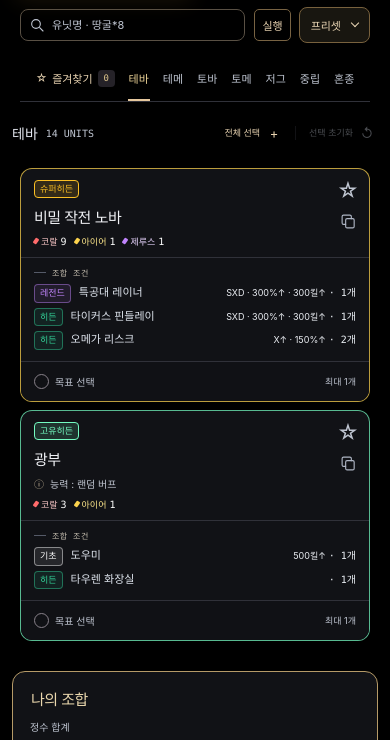
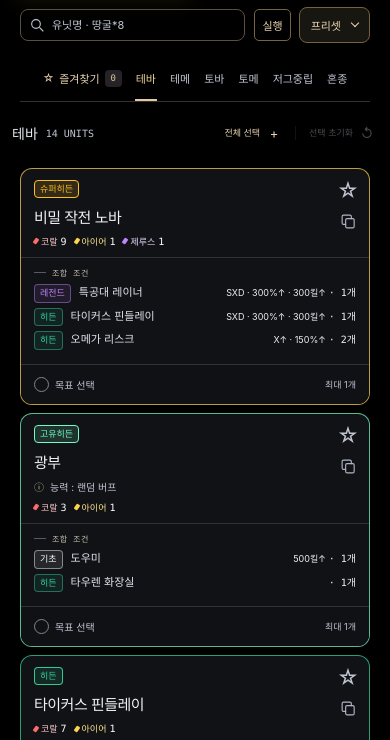
Before and after one commit to sld-nexus/site, a plain HTML site: page index.html in a window 390 px wide. Shown: the part 95-835 px from the top of the page. Drawn offline with Linux system fonts and the light colour scheme.

Commit message:
SLD-NEXUS-V54
### V54 릴리즈 노트

- **유닛도감:** 모바일 카드 배치를 세로 2장 → 3장으로 변경
- **즐겨찾기:** 모바일 세로 3장 및 공통 Grid 정렬 방식 적용
- **체크리스트:** 모바일 세로 3장으로 변경, V38 카드 크기·배치 기준 반영
- **태블릿·모바일:** V38의 카드 정렬 및 가로 스와이프 방식 복원
- **카드 높이:** 페이지 간 행 높이 공유 및 마지막 페이지의 불필요한 카드 확장 방지
- **종족 카테고리:** 저그·중립을 '저그중립'으로 통합 (저그유닛 28개 / 중립유닛 11개)
- **코드 정리:** 기능별 섹션 정렬, 불필요한 코드 및 중복 스타일 제거
- **기존 기능 유지:** 유닛 데이터, 조합식, 즐겨찾기, 체크리스트 및 저장 데이터 유지

```diff
--- a/app.js
+++ b/app.js
@@ -36,10 +36,10 @@
         tabs: [
             { key: "테바", name: "테바" }, { key: "테메", name: "테메" },
             { key: "토바", name: "토바" }, { key: "토메", name: "토메" },
-            { key: "저그", name: "저그" }, { key: "중립", name: "중립" }, { key: "혼종", name: "혼종" }
+            { key: "저그중립", name: "저그중립" }, { key: "혼종", name: "혼종" }
         ],
         essence: {
-            mapping: { "테바": "코랄", "테메": "코랄", "토바": "아이어", "토메": "아이어", "저그": "제루스", "중립": "제루스", "혼종": "혼종" }
+            mapping: { "테바": "코랄", "테메": "코랄", "토바": "아이어", "토메": "아이어", "저그중립": "제루스", "혼종": "혼종" }
         },
         sorting: { order: { "아몬": 100, "나루드": 97 } },
         groupDefs: [
@@ -1669,8 +1669,8 @@
         if (items.length === 0) {
             return `<div class="collection-empty"><span aria-hidden="true">☆</span><h3>자주 쓰는 유닛을 모아두세요</h3><p>카드의 별을 누르면 여기에 모입니다.<br>원래 도감의 위치와 선택 상태는 그대로 유지됩니다.</p><button type="button" class="ctrl-btn" data-action="selectTab" data-tab-idx="${_activeTabIdx}">유닛도감 둘러보기</button></div>`;
         }
-        const pageSize = UNITBOARD_MOBILE_PAGING.matches ? 2 : UNITBOARD_TABLET_PAGING.matches ? 6 : 2;
-        return `<div class="unitboard-fav-grid">${buildPagerPages(items.map(item => buildCard(item, 'fav-')), pageSize, 'unitboard-page unitboard-fav-page')}</div>`;
+        const pageSize = UNITBOARD_MOBILE_PAGING.matches ? 3 : UNITBOARD_TABLET_PAGING.matches ? 6 : 2;
+        return `<div class="unitboard-fav-grid">${buildPagerPages(items.map(item => buildCard(item, 'fav-')), pageSize, 'unitboard-page')}</div>`;
     }
     function initAllTabContents() {
         const tc = getEl('tabContent');
@@ -1693,14 +1693,14 @@
         if (key === 'favorites') group.innerHTML = buildUnitboardCollection(key);
         else {
             const items = getUnitboardVisibleItems().filter(unit => unit.category === key).sort(getUnitboardSort);
-            if (key === '저그') {
+            if (key === '저그중립') {
                 const arm = items.findIndex(unit => unit.id === '데하카의오른팔');
                 if (arm >= 0 && items.some(unit => unit.id === '데하카고치')) {
                     const [unit] = items.splice(arm, 1);
                     items.splice(items.findIndex(unit => unit.id === '데하카고치'), 0, unit);
                 }
             }
-            const body = items.length ? buildPagerPages(items.map(item => buildCard(item)), UNITBOARD_MOBILE_PAGING.matches ? 2 : 6, 'unitboard-page unitboard-category-page') : '<div class="unitboard-empty-msg">표시할 유닛이 없습니다.</div>';
+            const body = items.length ? buildPagerPages(items.map(item => buildCard(item)), UNITBOARD_MOBILE_PAGING.matches ? 3 : 6, 'unitboard-page') : '<div class="unitboard-empty-msg">표시할 유닛이 없습니다.</div>';
             group.innerHTML = `<div class="unitboard-category-grid">${body}</div>`;
         }
         group.dataset.rendered = '1';
--- a/checklist.js
+++ b/checklist.js
@@ -14,7 +14,7 @@ window.NEXUS_CHECKLIST = function createChecklist(ctx) {
     }
 
     function updateGridPages(grid, items, onlyVisible) {
-        const pageSize = CHECKLIST_MOBILE_PAGING.matches ? 2 : 6;
+        const pageSize = CHECKLIST_MOBILE_PAGING.matches ? 3 : 6;
         const key = `${pageSize}|` + items.map(el => `${el.id}:${onlyVisible && el.style.display === 'none' ? 0 : 1}`).join('|');
         if (grid._pageKey === key) return;
         const shown = onlyVisible ? items.filter(el => el.style.display !== 'none') : items;
--- a/data.js
+++ b/data.js
@@ -105,48 +105,48 @@ const UNIT_DATABASE = [
     ["오벨리스크", "고유히든", "토메", "도우미(300킬↑)[1]+차원 분광기(스킬-위상모드,10킬↑)[1]", "암흑 파수기[2]+암흑 불멸자[4]"],
     ["아둔의 창", "슈퍼히든", "토메", "셀렌디스(SXD,300%↑,300킬↑)[1]+탈다림 모선(SXD,300%↑,300킬↑)[1]+카락스(X↑,150%↑)[2]", "전쟁광[2]+저격수[2]+망치 경호대[4]+코브라[2]+스파르타 중대[2]+공성 파괴단[4]+암흑 광전사[26]+암흑 고위기사[18]+암흑 집정관[20]+암흑 파수기[18]+암흑 추적자[16]+암흑 불멸자[42]"],
 
-    /* 저그 유닛 */
-    ["원시 바퀴", "매직", "저그", "", ""],
-    ["변종 가시지옥", "매직", "저그", "", ""],
-    ["원시 히드라", "매직", "저그", "", ""],
-    ["브루탈리스크", "레어", "저그", "변종 가시지옥[1]+원시 히드라[1]", "변종 가시지옥[1]+원시 히드라[1]"],
-    ["라바 사우르스", "레어", "저그", "원시 바퀴[1]+원시 히드라[1]", "원시 바퀴[1]+원시 히드라[1]"],
-    ["케리건", "에픽", "저그", "브루탈리스크[1]+라바 사우르스[1]", "원시 바퀴[1]+변종 가시지옥[1]+원시 히드라[2]"],
-    ["혼종 약탈자", "유니크", "저그", "케리건[1]+제라툴[1]", "암흑 광전사[1]+암흑 고위기사[1]+암흑 집정관[2]+원시 바퀴[1]+변종 가시지옥[1]+원시 히드라[2]"],
-    ["거대 괴수", "헬", "저그", "혼종 약탈자[2]+스투코프[1]", "전쟁광[1]+저격수[1]+망치 경호대[2]+암흑 광전사[2]+암흑 고위기사[2]+암흑 집정관[4]+원시 바퀴[3]+변종 가시지옥[3]+원시 히드라[6]"],
-    ["원시 케리건", "레전드", "저그", "거대 괴수[1]+크레이스[1]", "전쟁광[1]+저격수[1]+망치 경호대[2]+암흑 광전사[3]+암흑 고위기사[3]+암흑 집정관[6]+원시 바퀴[4]+변종 가시지옥[8]+원시 히드라[12]"],
-    ["고름 바퀴", "히든", "저그", "원시 바퀴[3]+암흑 추적자[2]", "원시 바퀴[3]+암흑 추적자[2]"],
-    ["군단 숙주", "히든", "저그", "변종 가시지옥(SS↑)[2]", "변종 가시지옥[2]"],
-    ["데하카", "히든", "저그", "데하카 고치[1]+퀸(SXD)[1]", "전쟁광[7]+망치 경호대[3]+암흑 불멸자[4]+원시 바퀴[3]+변종 가시지옥[4]+원시 히드라[3]"],
-    ["데하카의 오른팔", "히든", "저그", "데하카의 오른팔(100R↓저그업20,역전복권10회,인생복권3회)[1]", ""],
-    ["데하카 고치", "히든", "저그", "데하카의 오른팔(100R↓저그업20,역전복권10회,인생복권3회)[1]+이곤 스텟먼(SXD)[1]", "전쟁광[7]+망치 경호대[3]+암흑 불멸자[4]+원시 바퀴[2]+원시 히드라[2]"],
-    ["무리 군주", "히든", "저그", "퀸[2]+크레이스[1]", "암흑 광전사[1]+암흑 고위기사[1]+암흑 집정관[2]+원시 바퀴[3]+변종 가시지옥[13]+원시 히드라[8]"],
-    ["살모사", "히든", "저그", "퀸[1]+일벌레(SS↑)[3]", "원시 바퀴[2]+변종 가시지옥[4]+원시 히드라[3]"],
-    ["수호 군주", "히든", "저그", "살모사(X↑)[1]+군단 숙주(잠복)[2]", "원시 바퀴[2]+변종 가시지옥[8]+원시 히드라[3]"],
-    ["아포칼리스크", "히든", "저그", "오메가 리스크(X↑,90%↑,100킬↑)[2]+오딘(10킬↑)[1]", "스파르타 중대[2]+코브라[2]+공성 파괴단[4]+암흑 광전사[4]+암흑 고위기사[4]+암흑 집정관[8]+원시 바퀴[10]+변종 가시지옥[10]+원시 히드라[20]"],
-    ["알렉산더", "히든", "저그", "포식귀[1]+수호 군주[1]+히페리온(30% 강화 모두사용)[1]+스투코프(SXD)[1]", "전쟁광[1]+저격수[1]+망치 경호대[2]+스파르타 중대[5]+코브라[5]+공성 파괴단[10]+암흑 파수기[1]+암흑 추적자[3]+암흑 불멸자[2]+원시 바퀴[8]+변종 가시지옥[13]+원시 히드라[8]"],
-    ["오메가 리스크", "히든", "저그", "혼종 약탈자[2]+케리건[3]", "암흑 광전사[2]+암흑 고위기사[2]+암흑 집정관[4]+원시 바퀴[5]+변종 가시지옥[5]+원시 히드라[10]"],
-    ["일벌레", "히든", "저그", "원시 바퀴(잠복)[1]+원시 히드라(잠복)[2]", "원시 바퀴[1]+원시 히드라[2]"],
-    ["크레이스", "히든", "저그", "혼종 약탈자[1]+브루탈리스크[4]", "암흑 광전사[1]+암흑 고위기사[1]+암흑 집정관[2]+원시 바퀴[1]+변종 가시지옥[5]+원시 히드라[6]"],
-    ["토라스크", "히든", "저그", "오메가 리스크(X↑,90%↑)[1]+고름 바퀴[2]", "암흑 광전사[2]+암흑 고위기사[2]+암흑 집정관[4]+암흑 추적자[4]+원시 바퀴[11]+변종 가시지옥[5]+원시 히드라[10]"],
-    ["포식귀", "히든", "저그", "살모사[1]+고름 바퀴(X↑)[1]", "암흑 추적자[2]+원시 바퀴[5]+변종 가시지옥[4]+원시 히드라[3]"],
-    ["포자 주둥이", "히든", "저그", "일벌레(SSS↑,미니성큰스킬)[12]", "원시 바퀴[4]+원시 히드라[8]"],
-    ["퀸", "히든", "저그", "군단 숙주[2]+라바 사우르스[1]", "원시 바퀴[1]+변종 가시지옥[4]+원시 히드라[1]"],
-    ["예비슬롯", "고유히든", "저그", "", ""],
-    ["불새 케리건", "슈퍼히든", "저그", "원시 케리건(SXD,300%↑,300킬↑)[1]+토라스크(SXD,300%↑,300킬↑)[1]+낮까마귀(X↑,150%↑)[2]", "땅거미 지뢰[4]+전쟁광[1]+저격수[1]+망치 경호대[2]+코브라[6]+스파르타 중대[12]+암흑 광전사[9]+암흑 고위기사[5]+암흑 집정관[10]+암흑 추적자[4]+원시 바퀴[15]+변종 가시지옥[13]+원시 히드라[22]"],
+    /* 저그중립 / 저그유닛 */
+    ["원시 바퀴", "매직", "저그중립", "", ""],
+    ["변종 가시지옥", "매직", "저그중립", "", ""],
+    ["원시 히드라", "매직", "저그중립", "", ""],
+    ["브루탈리스크", "레어", "저그중립", "변종 가시지옥[1]+원시 히드라[1]", "변종 가시지옥[1]+원시 히드라[1]"],
+    ["라바 사우르스", "레어", "저그중립", "원시 바퀴[1]+원시 히드라[1]", "원시 바퀴[1]+원시 히드라[1]"],
+    ["케리건", "에픽", "저그중립", "브루탈리스크[1]+라바 사우르스[1]", "원시 바퀴[1]+변종 가시지옥[1]+원시 히드라[2]"],
+    ["혼종 약탈자", "유니크", "저그중립", "케리건[1]+제라툴[1]", "암흑 광전사[1]+암흑 고위기사[1]+암흑 집정관[2]+원시 바퀴[1]+변종 가시지옥[1]+원시 히드라[2]"],
+    ["거대 괴수", "헬", "저그중립", "혼종 약탈자[2]+스투코프[1]", "전쟁광[1]+저격수[1]+망치 경호대[2]+암흑 광전사[2]+암흑 고위기사[2]+암흑 집정관[4]+원시 바퀴[3]+변종 가시지옥[3]+원시 히드라[6]"],
+    ["원시 케리건", "레전드", "저그중립", "거대 괴수[1]+크레이스[1]", "전쟁광[1]+저격수[1]+망치 경호대[2]+암흑 광전사[3]+암흑 고위기사[3]+암흑 집정관[6]+원시 바퀴[4]+변종 가시지옥[8]+원시 히드라[12]"],
+    ["고름 바퀴", "히든", "저그중립", "원시 바퀴[3]+암흑 추적자[2]", "원시 바퀴[3]+암흑 추적자[2]"],
+    ["군단 숙주", "히든", "저그중립", "변종 가시지옥(SS↑)[2]", "변종 가시지옥[2]"],
+    ["데하카", "히든", "저그중립", "데하카 고치[1]+퀸(SXD)[1]", "전쟁광[7]+망치 경호대[3]+암흑 불멸자[4]+원시 바퀴[3]+변종 가시지옥[4]+원시 히드라[3]"],
+    ["데하카의 오른팔", "히든", "저그중립", "데하카의 오른팔(100R↓저그업20,역전복권10회,인생복권3회)[1]", ""],
+    ["데하카 고치", "히든", "저그중립", "데하카의 오른팔(100R↓저그업20,역전복권10회,인생복권3회)[1]+이곤 스텟먼(SXD)[1]", "전쟁광[7]+망치 경호대[3]+암흑 불멸자[4]+원시 바퀴[2]+원시 히드라[2]"],
+    ["무리 군주", "히든", "저그중립", "퀸[2]+크레이스[1]", "암흑 광전사[1]+암흑 고위기사[1]+암흑 집정관[2]+원시 바퀴[3]+변종 가시지옥[13]+원시 히드라[8]"],
+    ["살모사", "히든", "저그중립", "퀸[1]+일벌레(SS↑)[3]", "원시 바퀴[2]+변종 가시지옥[4]+원시 히드라[3]"],
+    ["수호 군주", "히든", "저그중립", "살모사(X↑)[1]+군단 숙주(잠복)[2]", "원시 바퀴[2]+변종 가시지옥[8]+원시 히드라[3]"],
+    ["아포칼리스크", "히든", "저그중립", "오메가 리스크(X↑,90%↑,100킬↑)[2]+오딘(10킬↑)[1]", "스파르타 중대[2]+코브라[2]+공성 파괴단[4]+암흑 광전사[4]+암흑 고위기사[4]+암흑 집정관[8]+원시 바퀴[10]+변종 가시지옥[10]+원시 히드라[20]"],
+    ["알렉산더", "히든", "저그중립", "포식귀[1]+수호 군주[1]+히페리온(30% 강화 모두사용)[1]+스투코프(SXD)[1]", "전쟁광[1]+저격수[1]+망치 경호대[2]+스파르타 중대[5]+코브라[5]+공성 파괴단[10]+암흑 파수기[1]+암흑 추적자[3]+암흑 불멸자[2]+원시 바퀴[8]+변종 가시지옥[13]+원시 히드라[8]"],
+    ["오메가 리스크", "히든", "저그중립", "혼종 약탈자[2]+케리건[3]", "암흑 광전사[2]+암흑 고위기사[2]+암흑 집정관[4]+원시 바퀴[5]+변종 가시지옥[5]+원시 히드라[10]"],
+    ["일벌레", "히든", "저그중립", "원시 바퀴(잠복)[1]+원시 히드라(잠복)[2]", "원시 바퀴[1]+원시 히드라[2]"],
+    ["크레이스", "히든", "저그중립", "혼종 약탈자[1]+브루탈리스크[4]", "암흑 광전사[1]+암흑 고위기사[1]+암흑 집정관[2]+원시 바퀴[1]+변종 가시지옥[5]+원시 히드라[6]"],
+    ["토라스크", "히든", "저그중립", "오메가 리스크(X↑,90%↑)[1]+고름 바퀴[2]", "암흑 광전사[2]+암흑 고위기사[2]+암흑 집정관[4]+암흑 추적자[4]+원시 바퀴[11]+변종 가시지옥[5]+원시 히드라[10]"],
+    ["포식귀", "히든", "저그중립", "살모사[1]+고름 바퀴(X↑)[1]", "암흑 추적자[2]+원시 바퀴[5]+변종 가시지옥[4]+원시 히드라[3]"],
+    ["포자 주둥이", "히든", "저그중립", "일벌레(SSS↑,미니성큰스킬)[12]", "원시 바퀴[4]+원시 히드라[8]"],
+    ["퀸", "히든", "저그중립", "군단 숙주[2]+라바 사우르스[1]", "원시 바퀴[1]+변종 가시지옥[4]+원시 히드라[1]"],
+    ["예비슬롯", "고유히든", "저그중립", "", ""],
+    ["불새 케리건", "슈퍼히든", "저그중립", "원시 케리건(SXD,300%↑,300킬↑)[1]+토라스크(SXD,300%↑,300킬↑)[1]+낮까마귀(X↑,150%↑)[2]", "땅거미 지뢰[4]+전쟁광[1]+저격수[1]+망치 경호대[2]+코브라[6]+스파르타 중대[12]+암흑 광전사[9]+암흑 고위기사[5]+암흑 집정관[10]+암흑 추적자[4]+원시 바퀴[15]+변종 가시지옥[13]+원시 히드라[22]"],
 
-    /* 중립 유닛 */
-    ["우르사다르크 수", "에픽", "중립", "", ""],
-    ["우르사다르크 암", "에픽", "중립", "", ""],
-    ["우르사돈 암", "유니크", "중립", "우르사다르크 수[1]+우르사다르크 암[1]", ""],
-    ["우르사돈 수", "유니크", "중립", "우르사다르크 수[1]+우르사다르크 암[1]", ""],
-    ["아토실로프", "헬", "중립", "우르사돈 암[2]", "우르사돈 암[2]"],
-    ["테이스틀로프", "헬", "중립", "우르사돈 수[2]", "우르사돈 수[2]"],
-    ["자이언트 플라워", "헬", "중립", "우르사돈 수[1]+우르사돈 암[1]", ""],
-    ["하이브리드로프", "히든", "중립", "아토실로프(Lv7)[1]+테이스틀로프(Lv7)[1]", "우르사돈 암[2]+우르사돈 수[2]"],
-    ["땅굴 파괴자", "히든", "중립", "아토실로프(X↑,200%↑,Lv7)[4]", "우르사돈 암[8]"],
-    ["예비슬롯", "고유히든", "중립", "", ""],
-    ["초월체", "슈퍼히든", "중립", "하이브리드로프(SXD↑,300%↑,Lv7)[2]+태사다르(XD↑)[1]+크레이스(XD↑)[1]+과학선(XD↑)[1]+정화자 거신(XD↑)[1]+워필드 장군(XD↑)[1]", "전쟁광[2]+저격수[6]+망치 경호대[8]+코브라[6]+스파르타 중대[2]+공성 파괴단[8]+암흑 광전사[2]+암흑 고위기사[6]+암흑 집정관[8]+암흑 파수기[2]+암흑 추적자[6]+암흑 불멸자[8]+원시 바퀴[2]+변종 가시지옥[6]+원시 히드라[8]+우르사돈 암[4]+우르사돈 수[4]"],
+    /* 저그중립 / 중립유닛 */
+    ["우르사다르크 수", "에픽", "저그중립", "", ""],
+    ["우르사다르크 암", "에픽", "저그중립", "", ""],
+    ["우르사돈 암", "유니크", "저그중립", "우르사다르크 수[1]+우르사다르크 암[1]", ""],
+    ["우르사돈 수", "유니크", "저그중립", "우르사다르크 수[1]+우르사다르크 암[1]", ""],
+    ["아토실로프", "헬", "저그중립", "우르사돈 암[2]", "우르사돈 암[2]"],
+    ["테이스틀로프", "헬", "저그중립", "우르사돈 수[2]", "우르사돈 수[2]"],
+    ["자이언트 플라워", "헬", "저그중립", "우르사돈 수[1]+우르사돈 암[1]", ""],
+    ["하이브리드로프", "히든", "저그중립", "아토실로프(Lv7)[1]+테이스틀로프(Lv7)[1]", "우르사돈 암[2]+우르사돈 수[2]"],
+    ["땅굴 파괴자", "히든", "저그중립", "아토실로프(X↑,200%↑,Lv7)[4]", "우르사돈 암[8]"],
+    ["예비슬롯", "고유히든", "저그중립", "", ""],
+    ["초월체", "슈퍼히든", "저그중립", "하이브리드로프(SXD↑,300%↑,Lv7)[2]+태사다르(XD↑)[1]+크레이스(XD↑)[1]+과학선(XD↑)[1]+정화자 거신(XD↑)[1]+워필드 장군(XD↑)[1]", "전쟁광[2]+저격수[6]+망치 경호대[8]+코브라[6]+스파르타 중대[2]+공성 파괴단[8]+암흑 광전사[2]+암흑 고위기사[6]+암흑 집정관[8]+암흑 파수기[2]+암흑 추적자[6]+암흑 불멸자[8]+원시 바퀴[2]+변종 가시지옥[6]+원시 히드라[8]+우르사돈 암[4]+우르사돈 수[4]"],
 
     /* 혼종 */
     ["도우미", "기초", "혼종", "", ""],
--- a/style.css
+++ b/style.css
@@ -386,18 +386,15 @@ html.nexus-standalone-build,html.nexus-standalone-build body { height:auto; min-
 }
 @media (hover:none) and (pointer:coarse) and (min-width:768px) and (max-width:1366px) and (min-height:600px) {
     .unitboard-category-grid,.unitboard-fav-grid { display:grid; grid-template-columns:none; grid-auto-flow:column; grid-auto-columns:100%; gap:12px; overflow-x:auto; overflow-y:hidden; scroll-snap-type:x mandatory; scroll-padding-inline:8px; padding:7px 8px 14px; }
-    .unitboard-page { display:grid; grid-template-columns:repeat(2,minmax(0,1fr)); grid-template-rows:repeat(3,auto); gap:7px; min-width:0; scroll-snap-align:start; align-items:stretch; }
-    .unitboard-fav-grid { align-items:start; }
-    .unitboard-fav-page { grid-template-rows:none; align-self:start; }
+    .unitboard-page { display:grid; grid-template-columns:repeat(2,minmax(0,1fr)); grid-template-rows:repeat(3,auto); gap:7px; min-width:0; scroll-snap-align:start; align-items:stretch; align-content:start; }
 }
-/* 모바일은 가로 1장 · 세로 2장씩 넘기는 카드 구성 */
+/* 모바일은 V38 기준 가로 1장 · 세로 3장씩 넘기는 카드 구성 */
 @media (max-width:767px),
        (min-width:768px) and (max-width:950px) and (max-height:520px) and (orientation:landscape) {
-    .unitboard-category-grid,.unitboard-fav-grid { display:grid; grid-template-columns:none; grid-template-rows:none; grid-auto-flow:column; grid-auto-columns:100%; gap:8px; overflow-x:auto; overflow-y:hidden; scroll-snap-type:x mandatory; scroll-padding-inline:8px; padding:7px 8px 14px; -webkit-overflow-scrolling:touch; }
-    .unitboard-page { display:grid; grid-template-columns:minmax(0,1fr); grid-template-rows:repeat(2,auto); gap:8px; min-width:0; scroll-snap-align:start; align-items:stretch; }
-    .unitboard-fav-grid { align-items:start; }
-    .unitboard-fav-page { grid-template-rows:none; align-self:start; }
+    .unitboard-category-grid,.unitboard-fav-grid { display:grid; grid-template-columns:none; grid-template-rows:repeat(3,auto); grid-auto-flow:column; grid-auto-columns:100%; gap:8px; overflow-x:auto; overflow-y:hidden; scroll-snap-type:x mandatory; scroll-padding-inline:8px; padding:7px 8px 14px; -webkit-overflow-scrolling:touch; }
+    .unitboard-page { display:contents; }
     .unit-card { width:100%; min-width:0; min-height:185px; scroll-snap-align:none; }
+    .unitboard-category-grid .unit-card:nth-child(3n+1),.unitboard-fav-grid .unit-card:nth-child(3n+1) { scroll-snap-align:start; }
     .uc-card-inner { display:flex; flex-direction:column; height:100%; min-height:0; }
     .uc-head { min-width:0; padding:11px 13px 9px; }
     .uc-meta-row { gap:5px; margin-bottom:6px; flex-wrap:wrap; }
```
Also changed, not shown: checklist.css (+5 -4 lines), index.html (+4 -4 lines).
